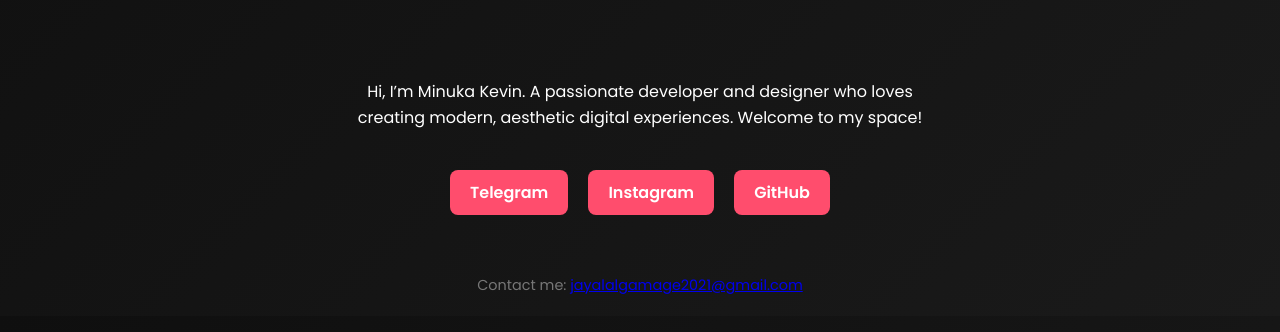
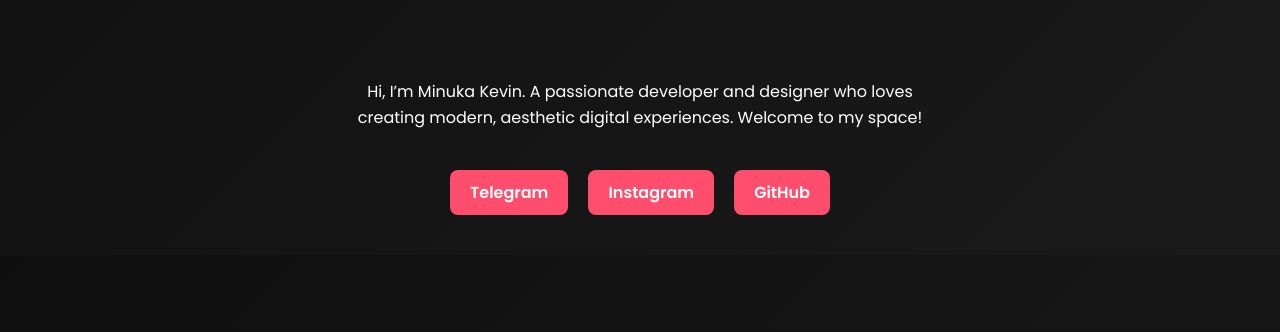
Before and after one commit to reaprzz/website, a plain HTML site: page index.html in a window 1280 px wide. Shown: the part 422-754 px from the top of the page. Drawn offline with Linux system fonts and the light colour scheme.

Commit message:
Update index.html

```diff
--- a/index.html
+++ b/index.html
@@ -29,10 +29,6 @@
     <a href="https://github.com/reaprzz" target="_blank" class="btn gh">GitHub</a>
   </section>
 
-  <footer>
-    Contact me: <a href="mailto:jayalalgamage2021@gmail.com">jayalalgamage2021@gmail.com</a>
-  </footer>
-
   <script src="script.js"></script>
 </body>
 </html>
```
